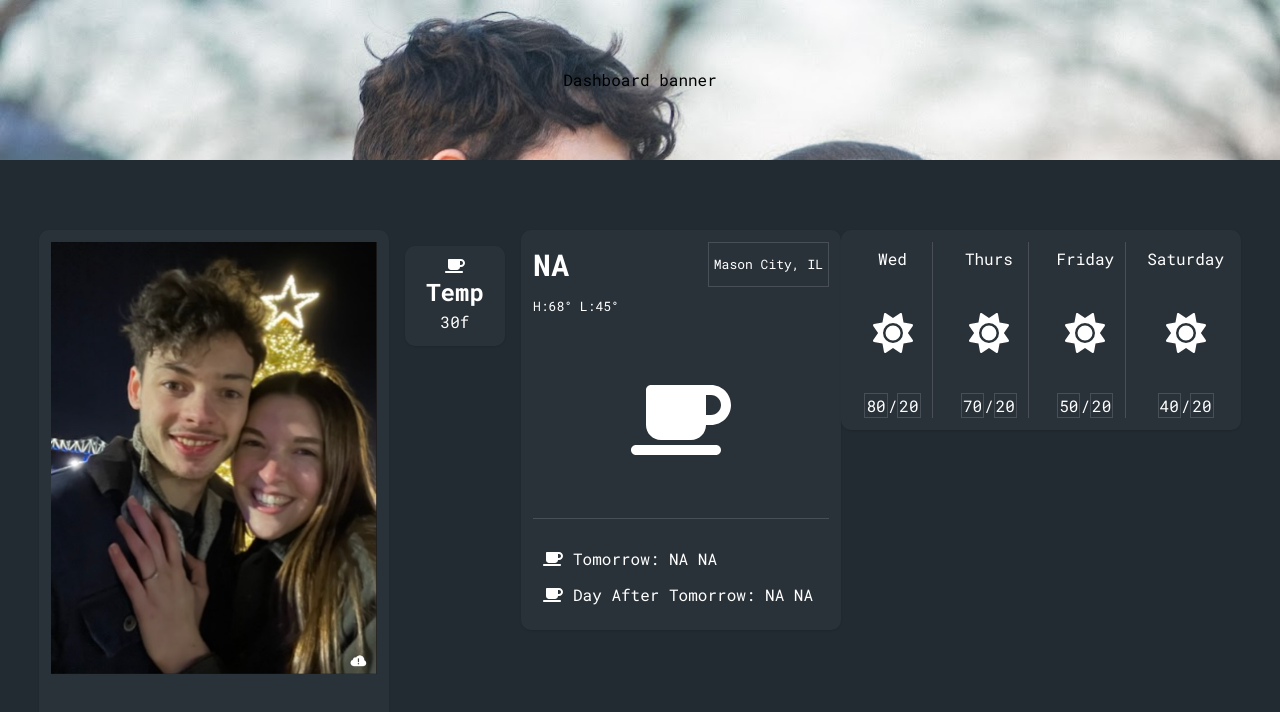
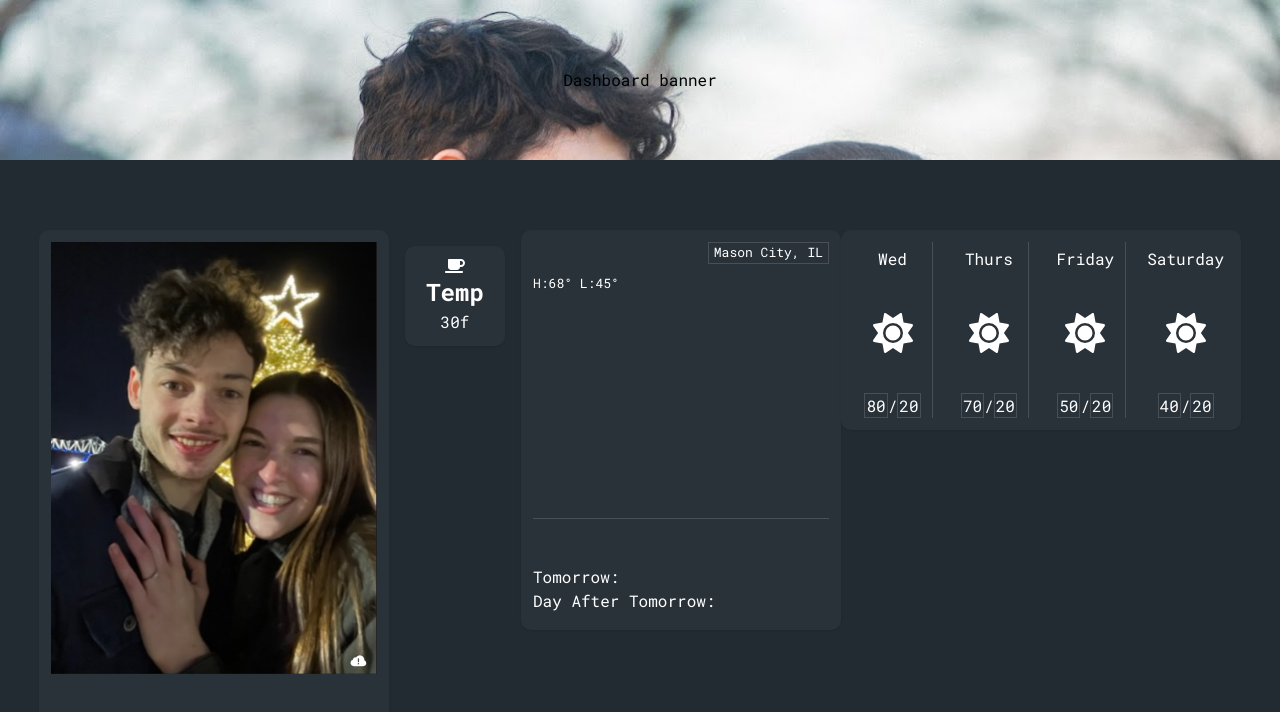
Before and after one commit to plutotom/dash-spectacle-dashboard, a React (Create React App) app: page / in a window 1280 px wide. Shown: the top 712 px of the page. Built offline with nearby package versions, Linux system fonts and the light colour scheme; no server answers.

Commit message:
update backup

```diff
--- a/src/components/Dashboard.tsx
+++ b/src/components/Dashboard.tsx
@@ -11,23 +11,29 @@ import CardMedium from "./cardMedium";
 import CardWeatherForecast from "./cardWeatherForecast";
 import { getWeather } from "../shared/api/api";
 import CardImage from "./CardImage";
-interface weather {
-  today: {
-    temp: string;
-    description: string;
-    icon: any;
-  };
-  tomorrow: {
-    temp: string;
-    description: string;
-    icon: any;
-  };
-  dayAfterTomorrow: {
-    temp: string;
-    description: string;
-    icon: any;
-  };
-}
+
+import { weather } from "./../shared/types/types";
+
+// interface weather {
+//   today: {
+//     temp: { high: string; low: string };
+//     day: string;
+//     description: string;
+//     icon: any;
+//   };
+//   tomorrow: {
+//     temp: { high: string; low: string };
+//     day: string;
+//     description: string;
+//     icon: any;
+//   };
+//   dayAfterTomorrow: {
+//     temp: { high: string; low: string };
+//     day: string;
+//     description: string;
+//     icon: any;
+//   };
+// }
 
 export default function Dashboard() {
   const [lon, setlon] = useState("-89.36973");
@@ -81,27 +87,39 @@ export default function Dashboard() {
 
   useEffect(() => {
     const fetchData = async () => {
-      let [one, two] = await getWeather(lon, lat);
-      return [one, two];
+      let [forecastDay, forecastHourly] = await getWeather(lon, lat);
+      return [forecastDay, forecastHourly];
     };
 
     fetchData()
-      .then((res) => {
-        console.log("res", res[0].properties.periods[0]);
+      .then(([forecastDay, forecastHourly]) => {
+        console.log("res", forecastDay.properties.periods[0]);
         setWeather({
           today: {
-            temp: res[0].properties.periods[0].temperature,
-            description: res[0].properties.periods[0].shortForecast,
+            day: forecastDay.properties.periods[0].name,
+            temp: {
+              high: forecastDay.properties.periods[0].temperature,
+              low: forecastDay.properties.periods[1].temperature,
+            },
+            description: forecastDay.properties.periods[0].shortForecast,
             icon: faCoffee,
           },
           tomorrow: {
-            temp: res[0].properties.periods[1].temperature,
-            description: res[0].properties.periods[1].shortForecast,
+            day: forecastDay.properties.periods[2].name,
+            description: forecastDay.properties.periods[3].shortForecast,
+            temp: {
+              high: forecastDay.properties.periods[2].temperature,
+              low: forecastDay.properties.periods[3].temperature,
+            },
             icon: faCoffee,
           },
           dayAfterTomorrow: {
-            temp: res[0].properties.periods[2].temperature,
-            description: res[0].properties.periods[2].shortForecast,
+            day: forecastDay.properties.periods[4].name,
+            temp: {
+              high: forecastDay.properties.periods[4].temperature,
+              low: forecastDay.properties.periods[5].temperature,
+            },
+            description: forecastDay.properties.periods[4].shortForecast,
             icon: faCoffee,
           },
         });
@@ -130,17 +148,18 @@ export default function Dashboard() {
               icon={faCoffee}
             />
             <CardMedium
-              todaysTemp={weather?.today?.temp || "NA"}
-              location="Mason City, IL"
-              todayIcon={faCoffee}
-              tomorrowIcon={faCoffee}
-              tomorrowTemp={weather?.tomorrow?.temp || "NA"}
-              tomorrowDescription={weather?.tomorrow?.description || "NA"}
-              dayAfterTomorrowIcon={faCoffee}
-              dayAfterTomorrowTemp={weather?.dayAfterTomorrow?.temp || "NA"}
-              dayAfterTomorrowDescription={
-                weather?.dayAfterTomorrow.description || "NA"
-              }
+              weatherForecast={weather}
+              // todaysTemp={weather?.today?.temp || "NA"}
+              // location="Mason City, IL"
+              // todayIcon={faCoffee}
+              // tomorrowIcon={faCoffee}
+              // tomorrowTemp={weather?.tomorrow?.temp || "NA"}
+              // tomorrowDescription={weather?.tomorrow?.description || "NA"}
+              // dayAfterTomorrowIcon={faCoffee}
+              // dayAfterTomorrowTemp={weather?.dayAfterTomorrow?.temp || "NA"}
+              // dayAfterTomorrowDescription={
+              //   weather?.dayAfterTomorrow.description || "NA"
+              // }
             />
             <CardWeatherForecast
               weatherForecast={[
--- a/src/components/cardMedium.tsx
+++ b/src/components/cardMedium.tsx
@@ -1,5 +1,27 @@
 import { FontAwesomeIcon } from "@fortawesome/react-fontawesome";
 import "../styles/card.css";
+
+interface weather {
+  today: {
+    temp: { high: string; low: string };
+    day: string;
+    description: string;
+    icon: any;
+  };
+  tomorrow: {
+    temp: { high: string; low: string };
+    day: string;
+    description: string;
+    icon: any;
+  };
+  dayAfterTomorrow: {
+    temp: { high: string; low: string };
+    day: string;
+    description: string;
+    icon: any;
+  };
+}
+
 export default function CardMedium(props: any) {
   return (
     <>
--- /dev/null
+++ b/src/shared/types/types.ts
@@ -0,0 +1,22 @@
+interface weather {
+  today: {
+    temp: { high: string; low: string };
+    day: string;
+    description: string;
+    icon: any;
+  };
+  tomorrow: {
+    temp: { high: string; low: string };
+    day: string;
+    description: string;
+    icon: any;
+  };
+  dayAfterTomorrow: {
+    temp: { high: string; low: string };
+    day: string;
+    description: string;
+    icon: any;
+  };
+}
+
+export type { weather };
```
